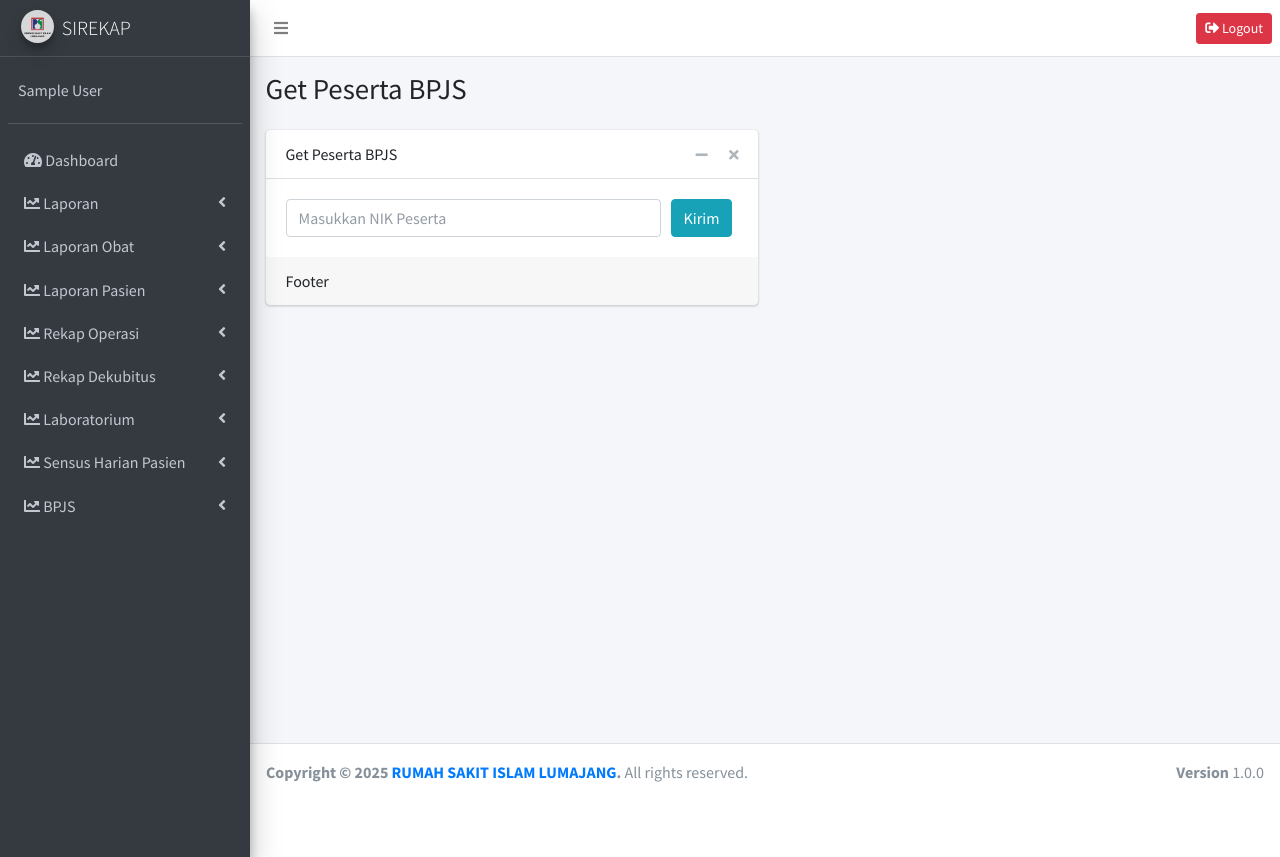
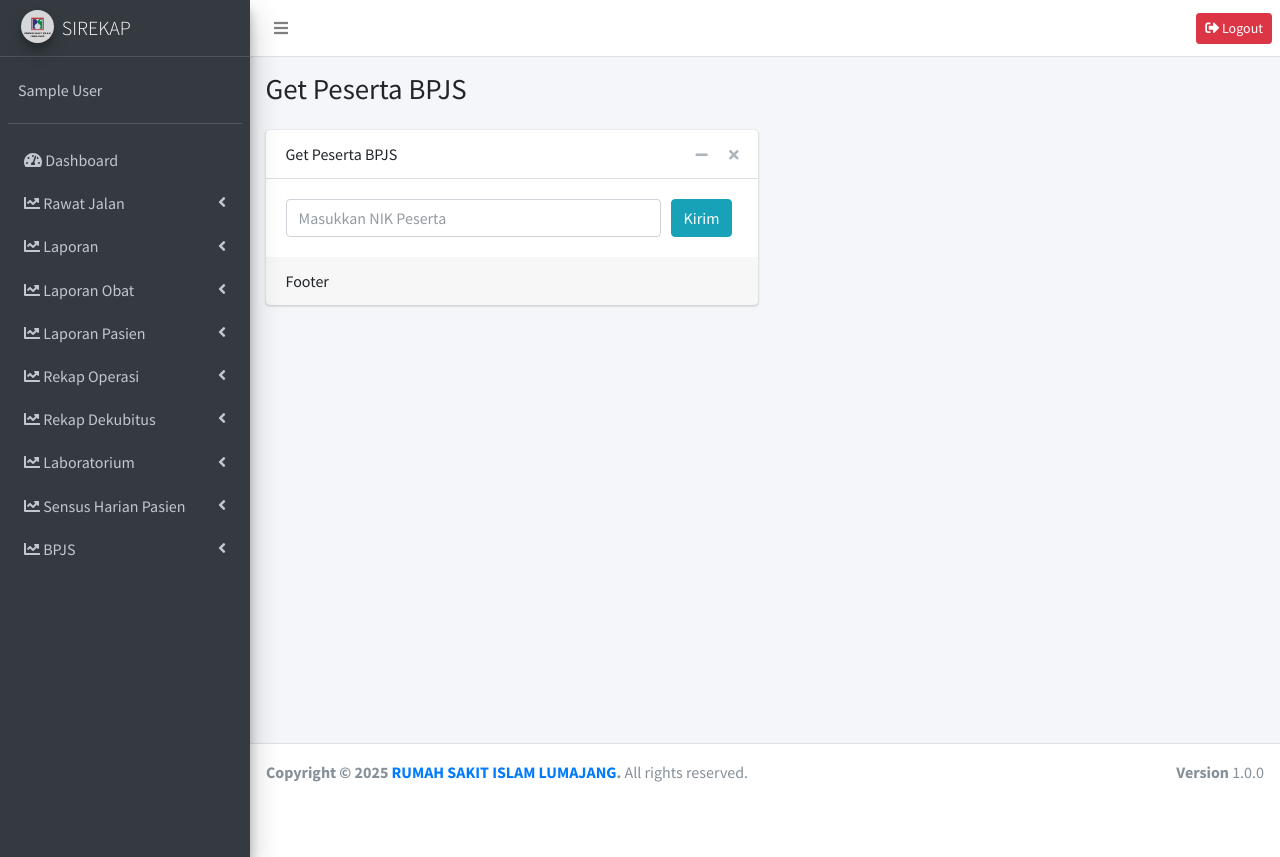
Before and after one commit to fikalovita/SIREKAP, a CodeIgniter app: page /database/index.php/apibpjs/index in a window 1280 px wide. Run offline with CodeIgniter, Linux system fonts and the light colour scheme; the visitor is signed in with stand-in values (Sample User, id 1); some libraries are stand-ins or nearby versions.

Commit message:
feat: Add 'Rawat Jalan' link to sidebar navigation for improved accessibility

```diff
--- a/application/models/ModelCetakSEP.php
+++ b/application/models/ModelCetakSEP.php
@@ -60,7 +60,7 @@ class ModelCetakSEP extends CI_Model
         $this->db->from('reg_periksa');
         $this->db->join('bridging_sep', 'reg_periksa.no_rawat=bridging_sep.no_rawat', 'left');
         $this->db->where('bridging_sep.no_rawat', $no_rawat);
-
         return $this->db->get();
     }
+
 }
--- a/application/views/layout/sidebar.php
+++ b/application/views/layout/sidebar.php
@@ -34,6 +34,13 @@
             <a href="<?= base_url('Dashboard') ?>" class="nav-link">
               <i class="fas fa-tachometer-alt"></i>
               <p>Dashboard</p>
+            </a>
+          </li>
+          <li class="nav-item">
+            <a href="<?= base_url('#') ?>" class="nav-link">
+              <i class="fas fa-chart-line"></i>
+              <p>Rawat Jalan</p>
+              <i class="right fas fa-angle-left"></i>
             </a>
           </li>
           <li class="nav-item">
```
